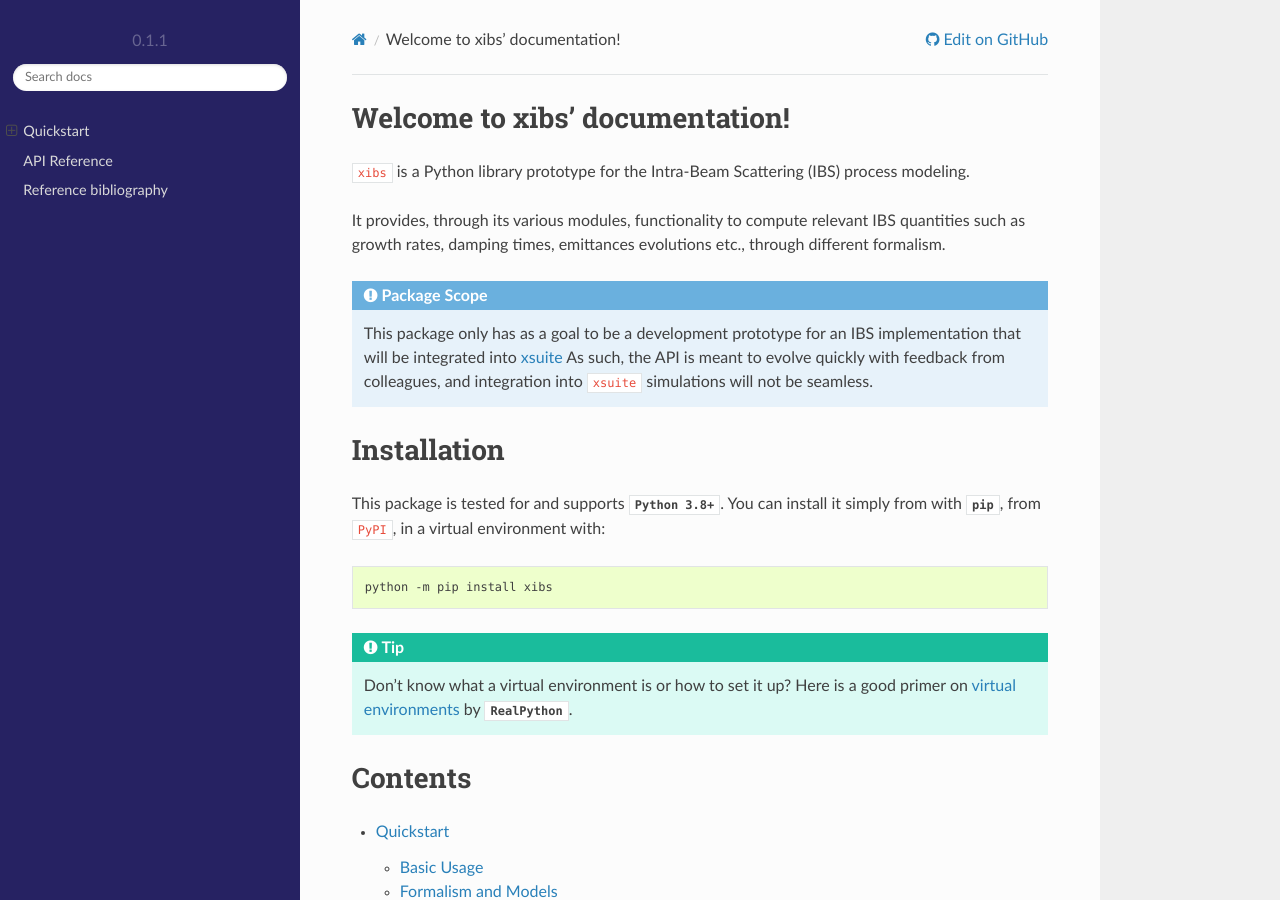
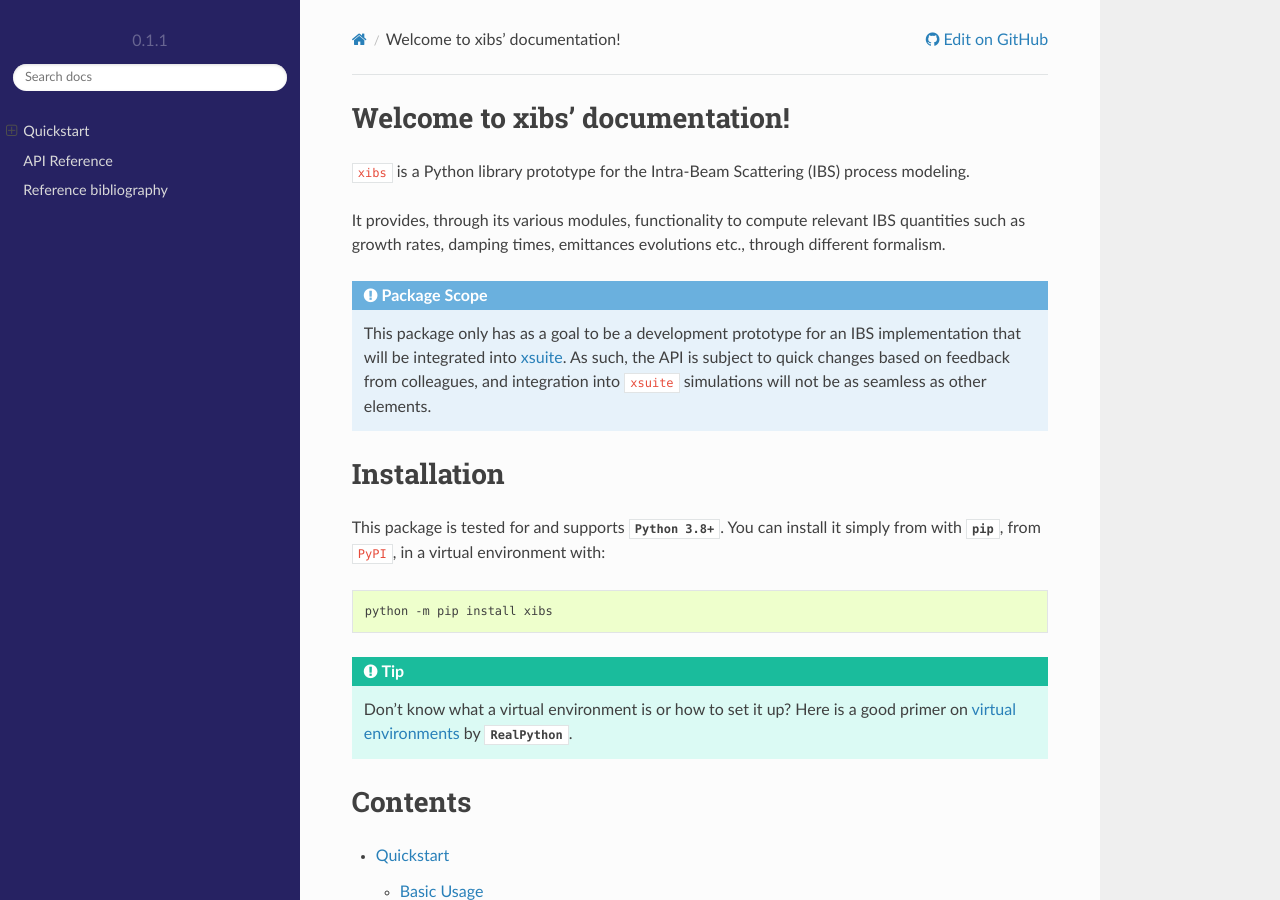
Before and after one commit to MichZampetakis/IBS_for_Xsuite, a Sphinx documentation site: the page built from docs/index.rst, in a window 1280 px wide and 900 px high. Built offline with Sphinx 7.4.7 and the Read the Docs theme 2.0.0, drawn with Linux system fonts in a browser that asks for light colours.

Commit message:
rephrasing

```diff
--- a/docs/index.rst
+++ b/docs/index.rst
@@ -7,8 +7,8 @@ It provides, through its various modules, functionality to compute relevant IBS
 
 .. admonition:: **Package Scope**
 
-   This package only has as a goal to be a development prototype for an IBS implementation that will be integrated into `xsuite <https://xsuite.readthedocs.io/en/latest/>`_
-   As such, the API is meant to evolve quickly with feedback from colleagues, and integration into ``xsuite`` simulations will not be seamless.
+   This package only has as a goal to be a development prototype for an IBS implementation that will be integrated into `xsuite <https://xsuite.readthedocs.io/en/latest/>`_.
+   As such, the API is subject to quick changes based on feedback from colleagues, and integration into ``xsuite`` simulations will not be as seamless as other elements.
 
 
 Installation
```
